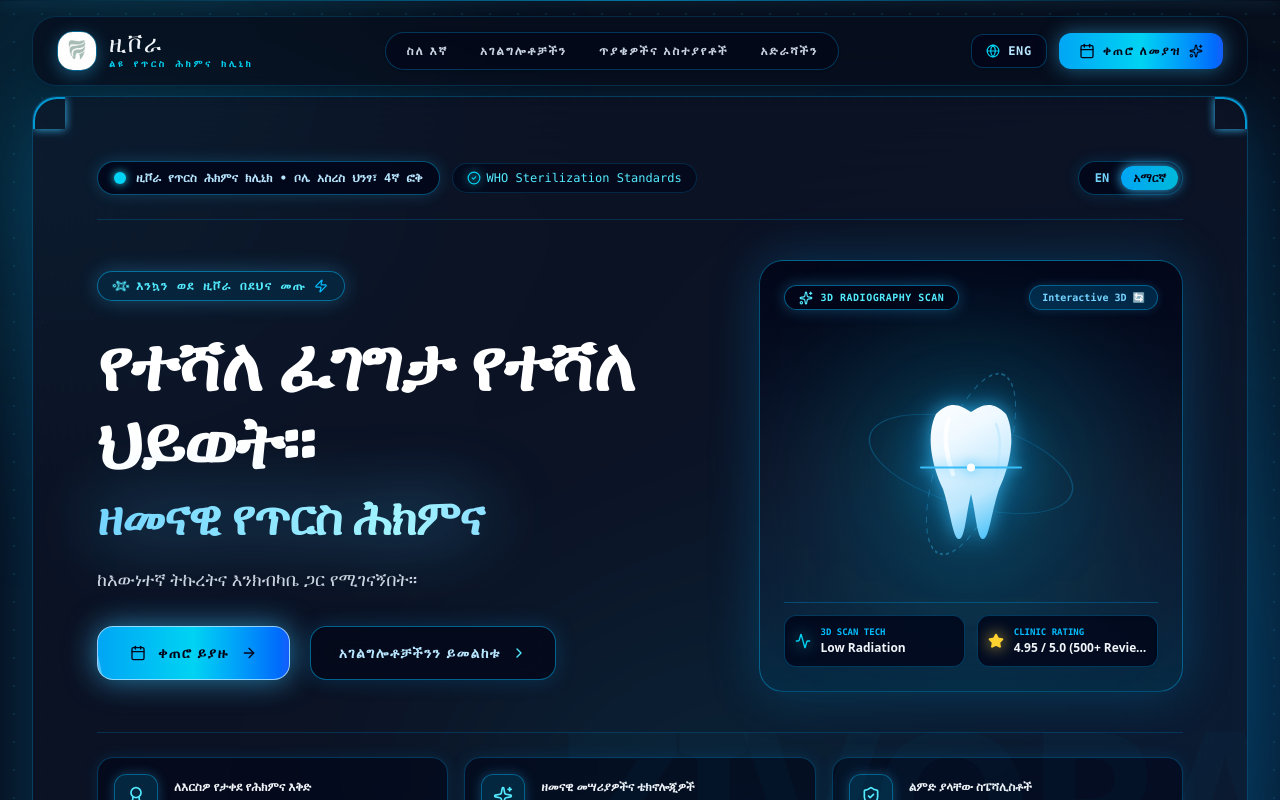
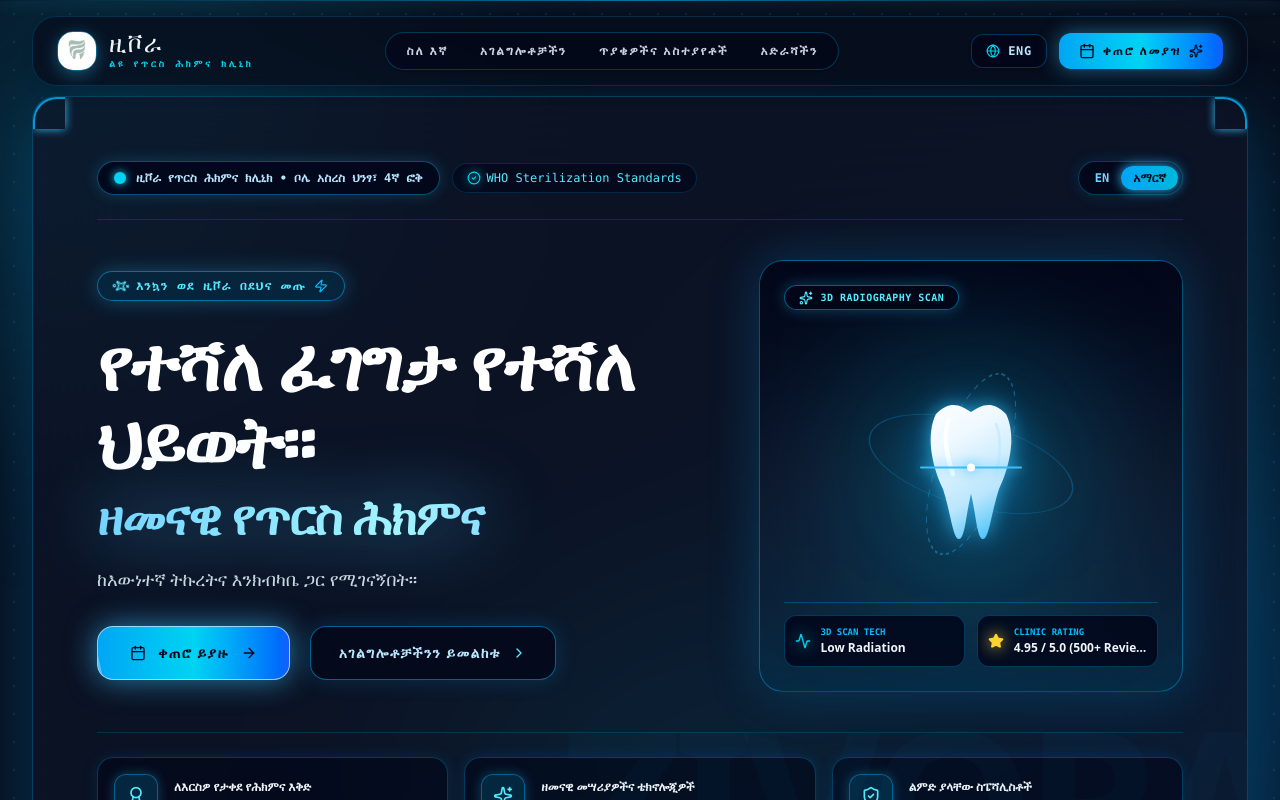
Before and after one commit to seminerd1/Zivora-Speciality-Dental-Clinic, a React (Vite) app: page / in a window 1280 px wide. Shown: the top 800 px of the page. Built offline with nearby package versions, Linux system fonts and the light colour scheme.

Commit message:
update hero page

```diff
--- a/src/components/HeroSection.jsx
+++ b/src/components/HeroSection.jsx
@@ -194,7 +194,7 @@ export const HeroSection = ({ onOpenBooking, introDone = true }) => {
 
             </div>
 
-            {/* RIGHT COLUMN: 3D INTERACTIVE DISPLAY STAGE WITH NEON GLOWS */}
+            {/* RIGHT COLUMN: 3D DISPLAY STAGE WITH NEON GLOWS */}
             <motion.div
               variants={itemVariants}
               className="lg:col-span-5"
@@ -205,13 +205,10 @@ export const HeroSection = ({ onOpenBooking, introDone = true }) => {
                 <div className="absolute top-1/2 left-1/2 -translate-x-1/2 -translate-y-1/2 w-64 h-64 bg-cyan-500/25 rounded-full blur-3xl pointer-events-none group-hover:scale-125 transition-transform duration-700" />
 
                 {/* Top Badge Overlay */}
-                <div className="w-full flex items-center justify-between z-10">
+                <div className="w-full flex items-center justify-start z-10">
                   <span className="px-3.5 py-1 bg-slate-950/90 border border-sky-400/50 text-[10px] font-mono font-bold uppercase tracking-wider text-cyan-300 rounded-full shadow-[0_0_15px_rgba(56,189,248,0.3)] flex items-center gap-2">
                     <Sparkles className="w-3.5 h-3.5 text-cyan-300" />
                     <span>3D Radiography Scan</span>
-                  </span>
-                  <span className="px-3 py-1 bg-sky-500/20 border border-sky-400/40 text-[10px] font-mono font-bold text-sky-300 rounded-full shadow-[0_0_10px_rgba(56,189,248,0.2)]">
-                    Interactive 3D 🔄
                   </span>
                 </div>
 
```
